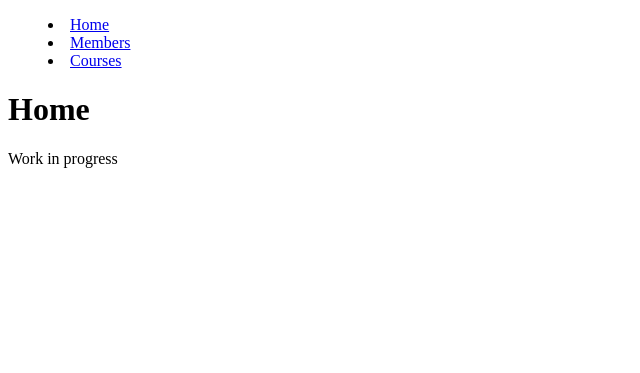
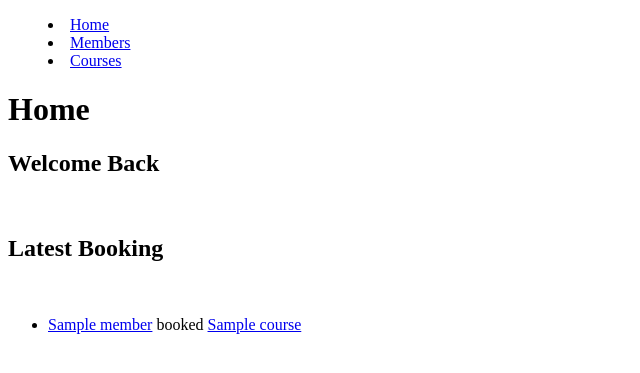
Before and after one commit to Cetins/gymmy, a Flask app: page / in a window 1280 px wide. Shown: the top 373 px of the page, without its empty margins (0-640 px from the left). Run offline with Flask 2, Linux system fonts and the light colour scheme; a database or web service that is not in the repository returns one stand-in record (values such as "Sample title"); some libraries are stand-ins or nearby versions.

Commit message:
home page now shows the latest booking

```diff
--- a/app.py
+++ b/app.py
@@ -2,6 +2,9 @@ from flask import Flask, render_template
 
 from controllers.member_controller import members_blueprint
 from controllers.course_controller import courses_blueprint
+import repositories.booking_repository as booking_repository
+import repositories.member_repository as member_repository
+import repositories.course_repository as course_repository
 
 app = Flask(__name__)
 
@@ -10,7 +13,12 @@ app.register_blueprint(courses_blueprint)
 
 @app.route("/")
 def home():
-    return render_template("index.html")
+    bookings = booking_repository.select_all()
+    member_id = bookings[-1]['member_id']
+    course_id = bookings[-1]['course_id']
+    member = member_repository.select(member_id)
+    course = course_repository.select(course_id)
+    return render_template("index.html", member=member, course=course)
 
 if __name__ == "__main__":
     app.run(debug=True)
--- a/repositories/booking_repository.py
+++ b/repositories/booking_repository.py
@@ -11,3 +11,14 @@ def save(member, course):
     id = results[0]['id']
     booking = Booking(member.id, course.id, id)
     return booking
+
+def select_all():
+    sql = "SELECT * FROM bookings"
+    bookings = run_sql(sql)
+    return bookings
+
+def select(id):
+    sql = "SELECT * FROM bookings WHERE id=%s"
+    values = [id]
+    booking = run_sql(sql, values)
+    return booking
--- a/repositories/course_repository.py
+++ b/repositories/course_repository.py
@@ -13,3 +13,9 @@ def select_all():
     sql = "SELECT * FROM courses"
     courses = run_sql(sql)
     return courses
+
+def select(id):
+    sql = "SELECT * FROM courses WHERE id=%s"
+    values = [id]
+    course = run_sql(sql,values)
+    return course
--- a/repositories/member_repository.py
+++ b/repositories/member_repository.py
@@ -13,3 +13,9 @@ def select_all():
     sql = "SELECT * FROM members"
     members = run_sql(sql)
     return members
+
+def select(id):
+    sql = "SELECT * FROM members WHERE id=%s"
+    values = [id]
+    member = run_sql(sql, values)
+    return member
--- a/templates/index.html
+++ b/templates/index.html
@@ -3,6 +3,20 @@
 {% block content %}
 
 <h1>Home</h1>
-<p>Work in progress</p>
+<h2>Welcome Back</h2>
+
+<br>
+
+<h2>Latest Booking</h2>
+<br>
+<ul>
+    <li>
+        <p>
+            <a href="/">{{ member[0].name }}</a> booked <a href="/">{{ course[0].title }}</a>
+        </p>
+    </li>
+</ul>
+
+
 
 {% endblock %}
```
